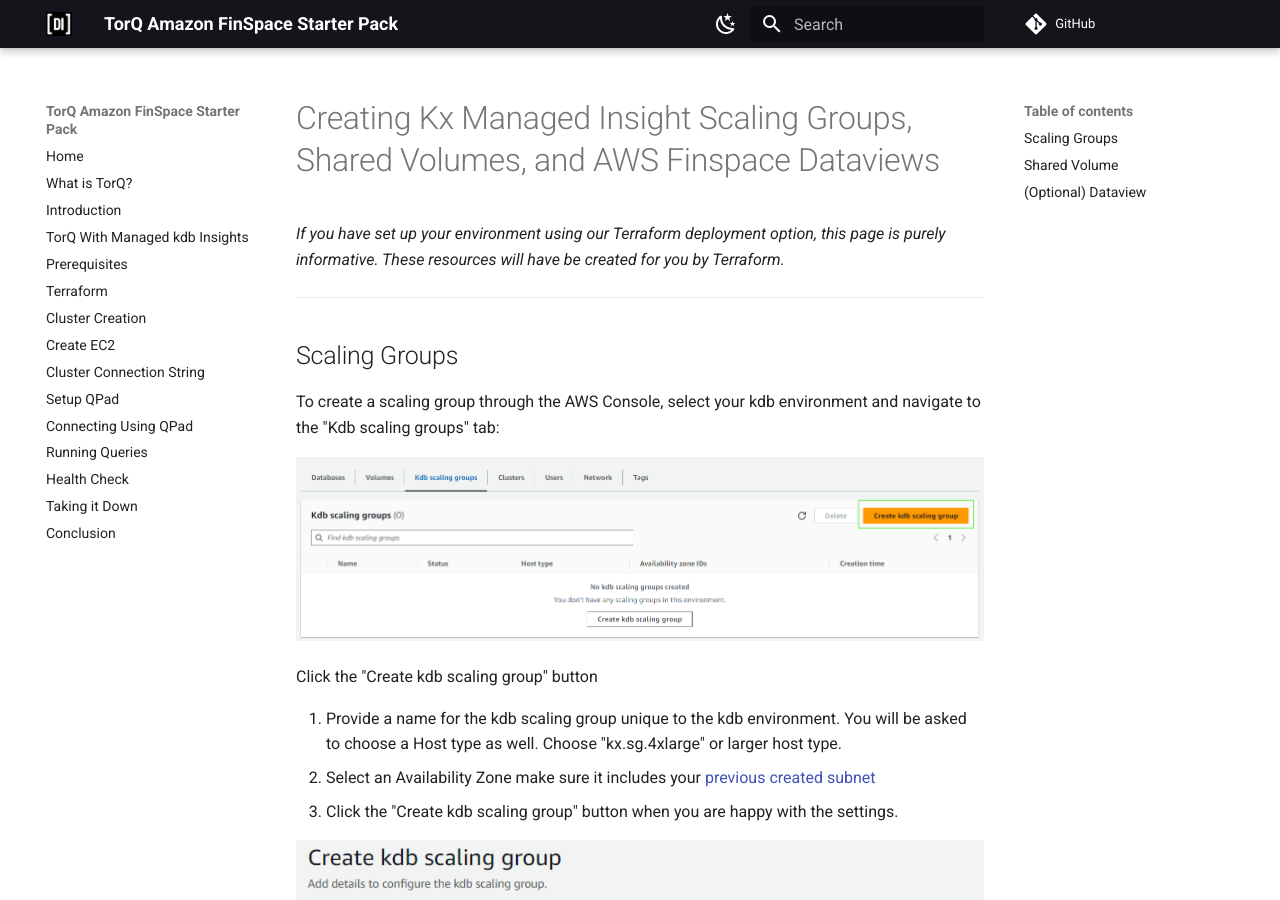
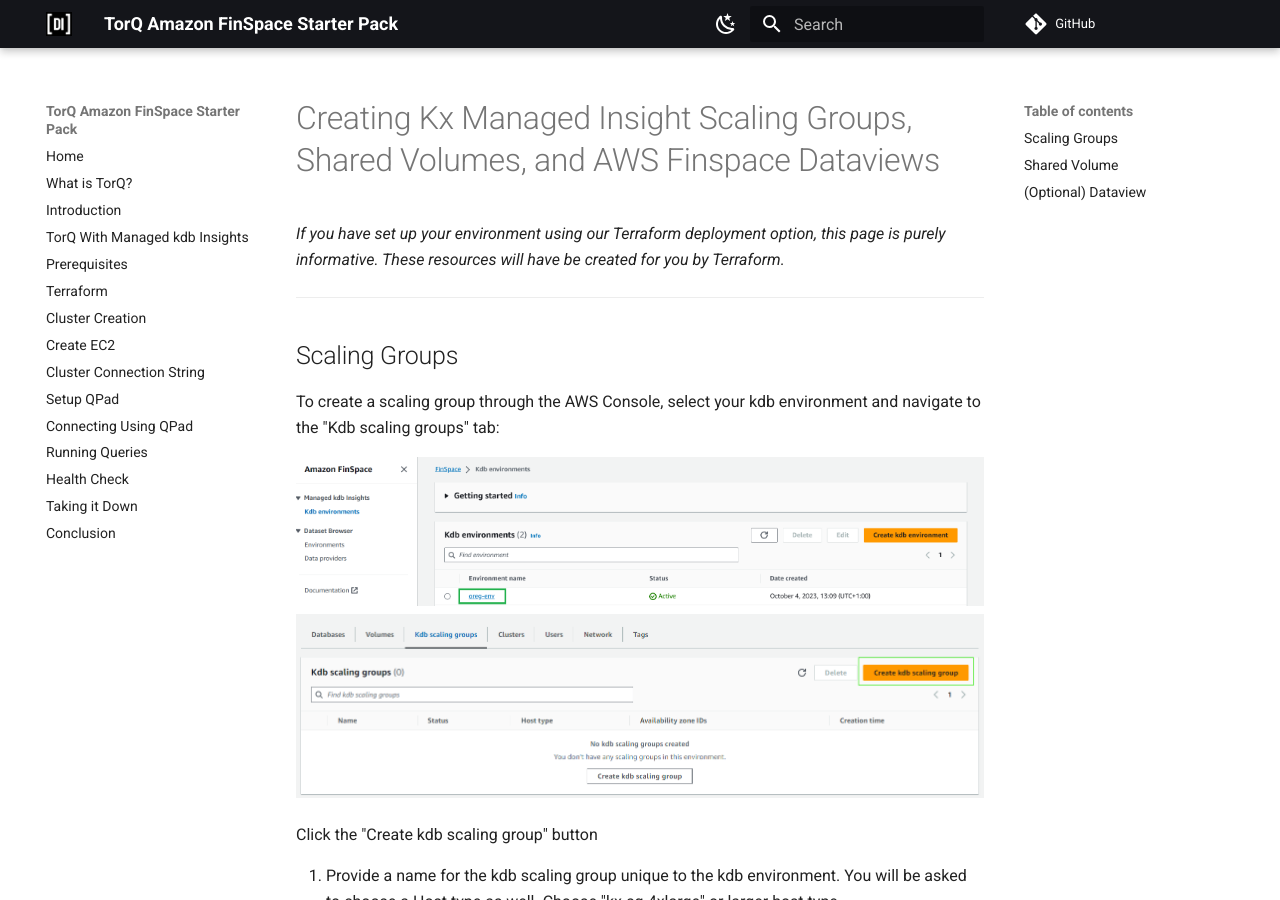
Before and after one commit to DataIntellectTech/TorQ-Amazon-FinSpace-Starter-Pack, an MkDocs documentation site: the page built from docs/06-scalinggroupandvolumecreation.md, in a window 1280 px wide and 900 px high. Built offline with MkDocs 1.6.1 and Material for MkDocs 9.7.7, drawn with Linux system fonts in a browser that asks for light colours; comment, search, counter and statistics services are not loaded.

Commit message:
select env

```diff
--- a/docs/06-scalinggroupandvolumecreation.md
+++ b/docs/06-scalinggroupandvolumecreation.md
@@ -9,6 +9,7 @@
 
 To create a scaling group through the AWS Console, select your kdb environment and navigate to the "Kdb scaling groups" tab:
 
+![Select kdb env](workshop/graphics/kdbenv.png)
 ![Scaling Group Tab](workshop/graphics/scalinggroups_tab.png)
 
 Click the "Create kdb scaling group" button
@@ -47,7 +48,6 @@
 
 To create a scaling group through the AWS Console, select your kdb environment and navigate to the "databases" tab:
 
-![Select kdb env](workshop/graphics/kdbenv.png)
 ![Database tab](workshop/graphics/database_tab.png)
 
 Select the database that has the changesets appropriate for your use case.
```
